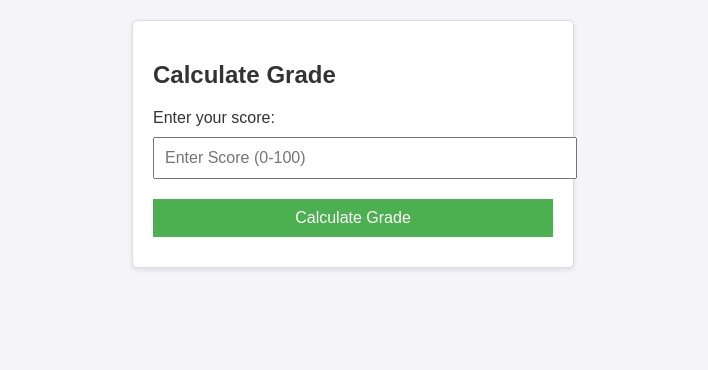
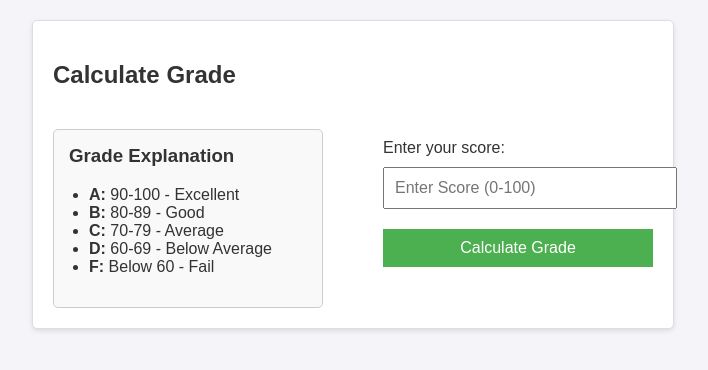
Before and after one commit to myoffice9899/Grade_students, a plain HTML site: page index.html in a window 1280 px wide. Shown: the whole page, without its empty margins (287-995 px from the left). Drawn offline with Linux system fonts and the light colour scheme.

Commit message:
Update index.html

```diff
--- a/index.html
+++ b/index.html
@@ -13,13 +13,24 @@
             color: #333;
         }
         .container {
-            max-width: 400px;
+            max-width: 600px;
             margin: auto;
             padding: 20px;
             background: #fff;
             border: 1px solid #ddd;
             border-radius: 5px;
             box-shadow: 0 2px 5px rgba(0, 0, 0, 0.1);
+        }
+        .flex-container {
+            display: flex;
+            justify-content: space-between;
+            align-items: center;
+        }
+        .left {
+            width: 45%;
+        }
+        .right {
+            width: 45%;
         }
         input, button {
             width: 100%;
@@ -44,15 +55,47 @@
             color: #155724;
             border-radius: 5px;
         }
+        .grade-explanation {
+            margin-top: 20px;
+            padding: 15px;
+            background: #f9f9f9;
+            border: 1px solid #ccc;
+            border-radius: 5px;
+        }
+        .grade-explanation h3 {
+            margin-top: 0;
+        }
+        .grade-explanation ul {
+            padding-left: 20px;
+        }
     </style>
 </head>
 <body>
     <div class="container">
         <h2>Calculate Grade</h2>
-        <label for="score">Enter your score:</label>
-        <input type="number" id="score" placeholder="Enter Score (0-100)" min="0" max="100">
-        <button onclick="calculateGrade()">Calculate Grade</button>
-        <div id="result" class="result" style="display: none;"></div>
+        <div class="flex-container">
+            <!-- คำอธิบายเกรด -->
+            <div class="left">
+                <div class="grade-explanation">
+                    <h3>Grade Explanation</h3>
+                    <ul>
+                        <li><strong>A:</strong> 90-100 - Excellent</li>
+                        <li><strong>B:</strong> 80-89 - Good</li>
+                        <li><strong>C:</strong> 70-79 - Average</li>
+                        <li><strong>D:</strong> 60-69 - Below Average</li>
+                        <li><strong>F:</strong> Below 60 - Fail</li>
+                    </ul>
+                </div>
+            </div>
+
+            <!-- การคำนวณเกรด -->
+            <div class="right">
+                <label for="score">Enter your score:</label>
+                <input type="number" id="score" placeholder="Enter Score (0-100)" min="0" max="100">
+                <button onclick="calculateGrade()">Calculate Grade</button>
+                <div id="result" class="result" style="display: none;"></div>
+            </div>
+        </div>
     </div>
 
     <script>
```
